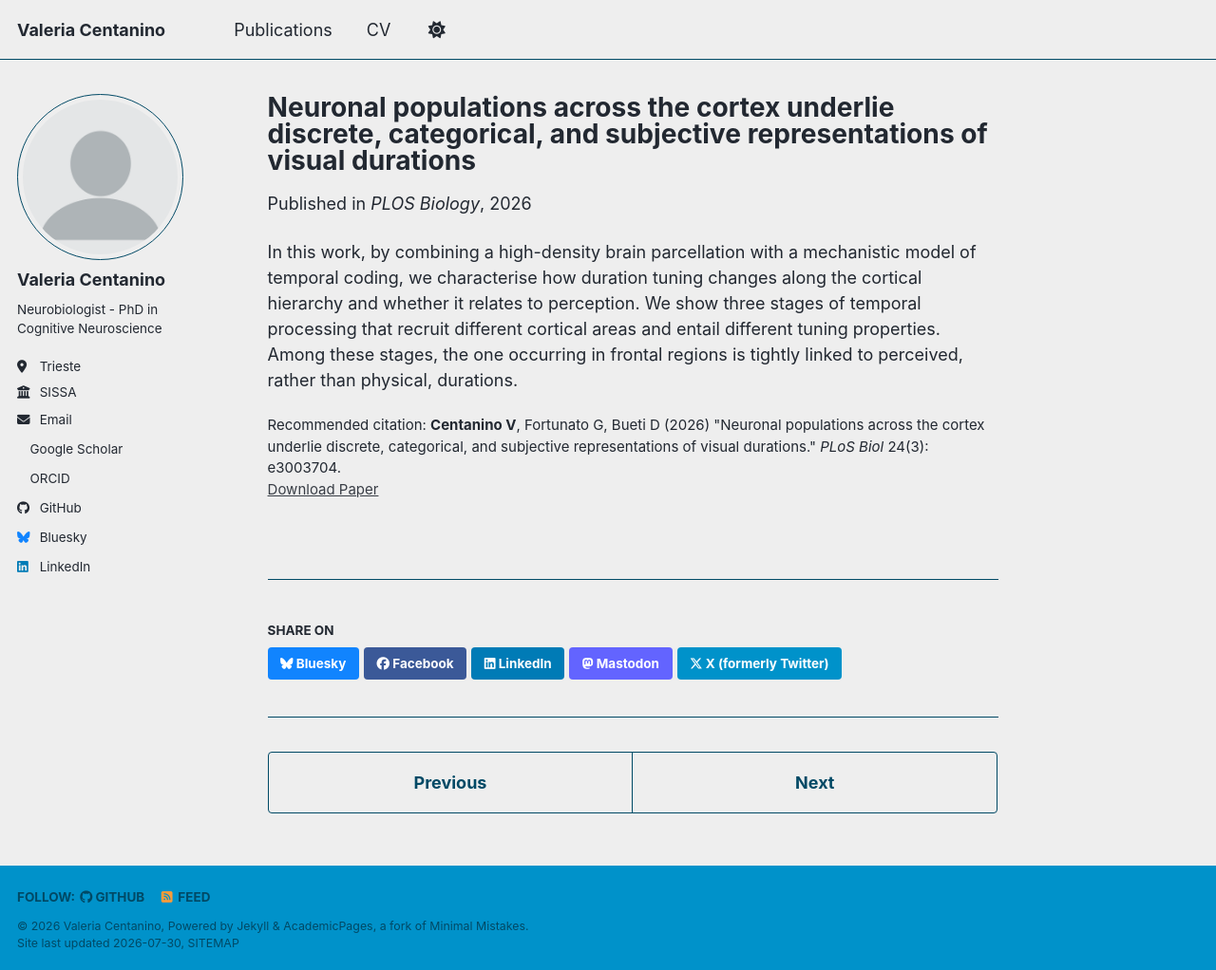
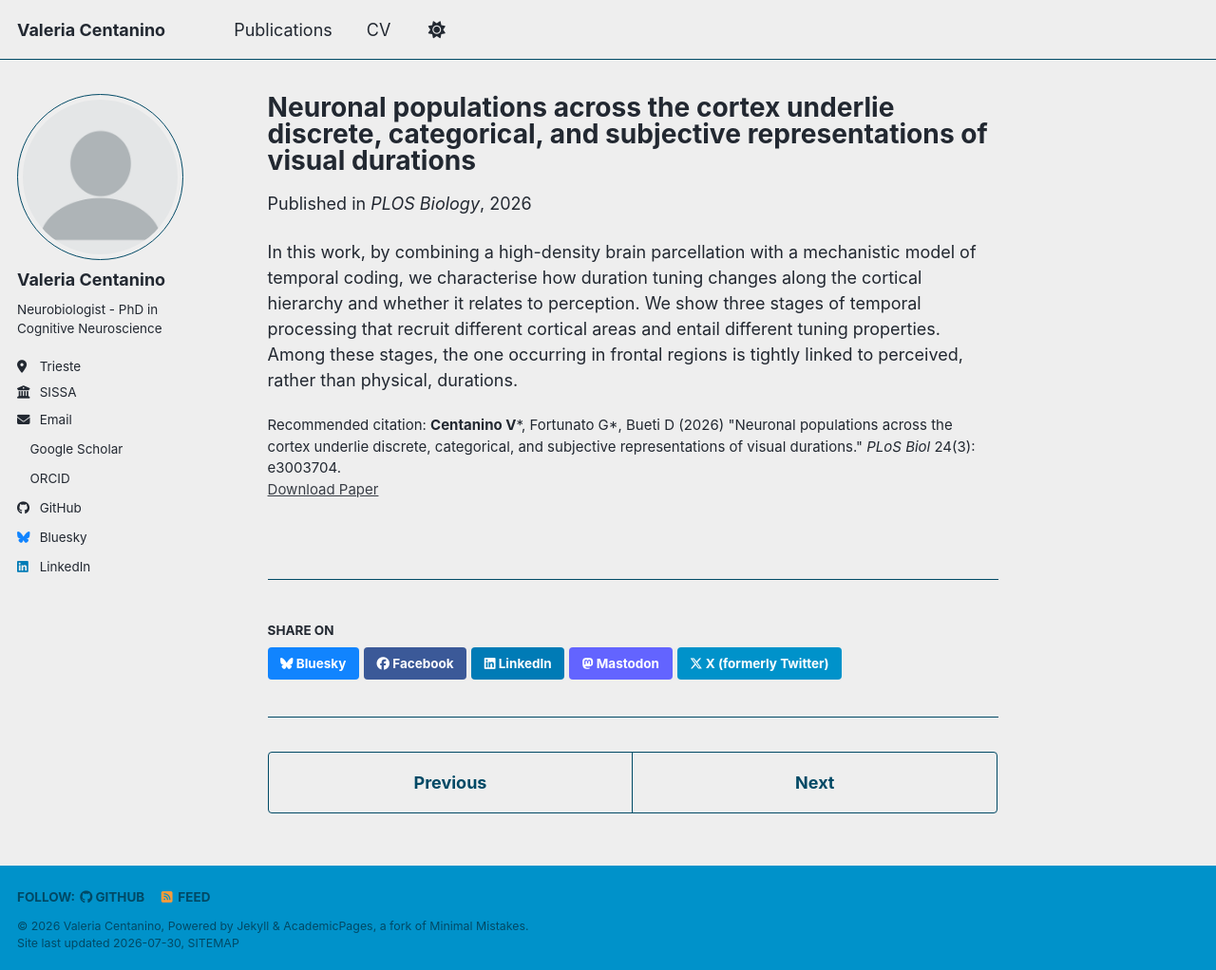
Before and after one commit to valecenta/valecenta.github.io, a Jekyll site: the page built from _publications/2026_chrono_hierarchy.md, in a window 1280 px wide and 1022 px high. Shown: the whole window at 95% size. Built offline with Jekyll 4.4.1, drawn with Linux system fonts in a browser that asks for light colours; a style sheet for code colours, icons or effects is not loaded.

Commit message:
add equal contribution

```diff
--- a/_publications/2026_chrono_hierarchy.md
+++ b/_publications/2026_chrono_hierarchy.md
@@ -7,6 +7,6 @@ date: 2026-03-26
 venue: 'PLOS Biology'
 paperurl: 'https://doi.org/10.1371/journal.pbio.3003704'
 osfurl: 'https://osf.io/2tequ'
-citation: '<strong>Centanino V</strong>, Fortunato G, Bueti D (2026) &quot;Neuronal populations across the cortex underlie discrete, categorical, and subjective representations of visual durations.&quot; <i>PLoS Biol</i> 24(3): e3003704.'
+citation: '<strong>Centanino V</strong>*, Fortunato G*, Bueti D (2026) &quot;Neuronal populations across the cortex underlie discrete, categorical, and subjective representations of visual durations.&quot; <i>PLoS Biol</i> 24(3): e3003704.'
 ---
 In this work, by combining a high-density brain parcellation with a mechanistic model of temporal coding, we characterise how duration tuning changes along the cortical hierarchy and whether it relates to perception. We show three stages of temporal processing that recruit different cortical areas and entail different tuning properties. Among these stages, the one occurring in frontal regions is tightly linked to perceived, rather than physical, durations.
```
Also changed, not shown: _publications/2024_space_and_time.md (+1 -1 lines).
